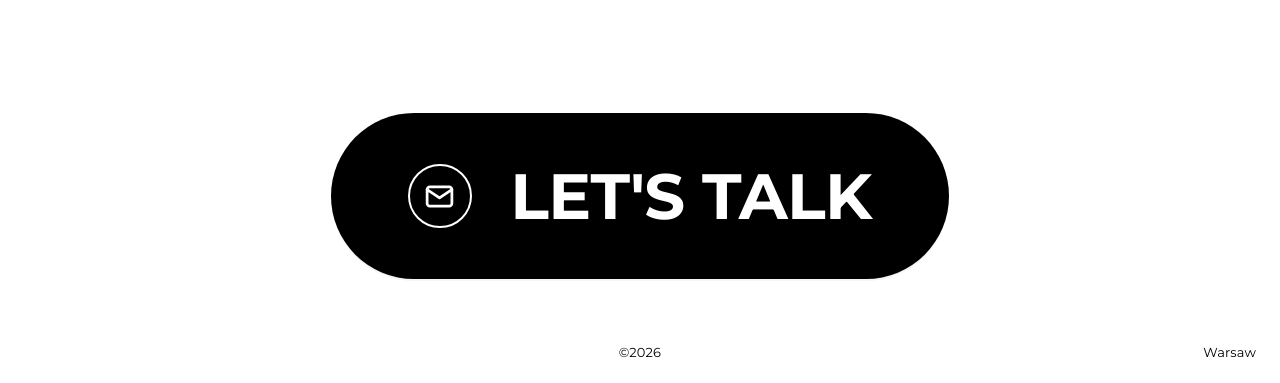
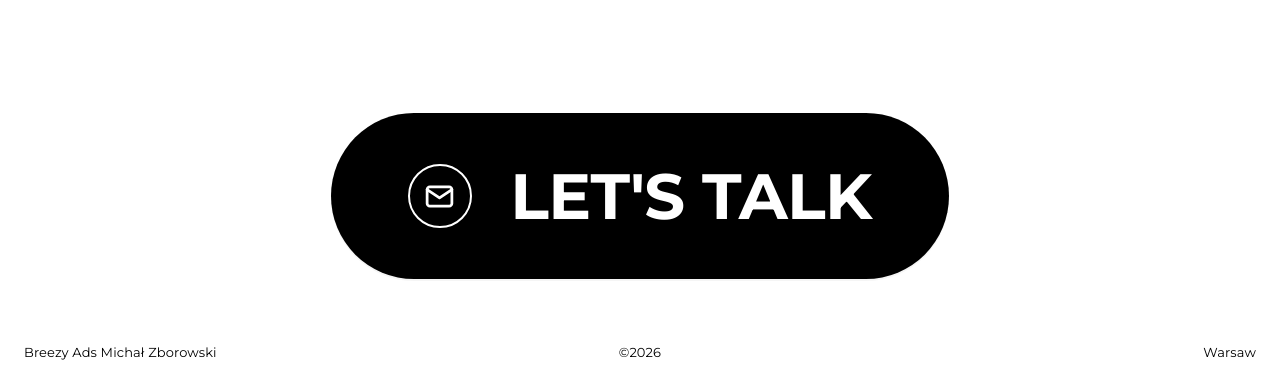
Before and after one commit to MichalZborowskii/BreezyAds, a website: page index.html in a window 1280 px wide. Shown: the part 1551-1934 px from the top of the page. Drawn offline with nearby package versions, Linux system fonts and the light colour scheme.

Commit message:
Add official company name to footer
Co-Authored-By: Claude Fable 5.2 <noreply@anthropic.com>

```diff
--- a/index.html
+++ b/index.html
@@ -652,8 +652,8 @@
     </section>
 
     <!-- Bottom bar -->
-    <div class="bottom-bar grid grid-cols-3 items-center mt-8">
-      <div class="text-left"></div>
+    <div class="bottom-bar grid grid-cols-[1fr_auto_1fr] gap-x-3 items-center mt-8">
+      <div class="text-left whitespace-nowrap">Breezy Ads Michał Zborowski</div>
       <div class="text-center">©2026</div>
       <div class="text-right">Warsaw</div>
     </div>
```
